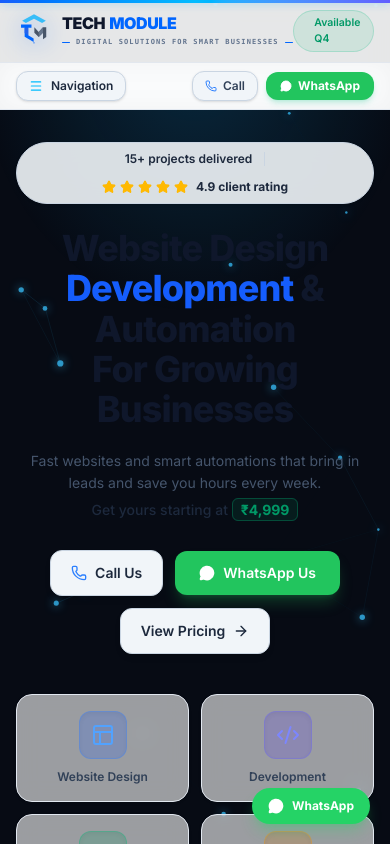
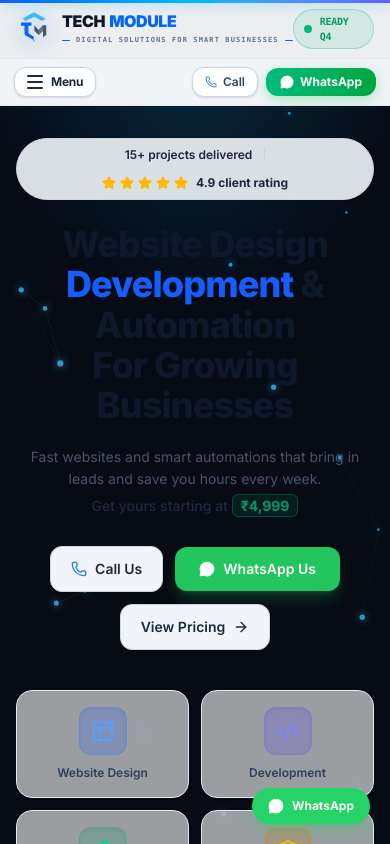
Before and after one commit to Dhruv26-k/tech-module, a Next.js app: page / in a window 390 px wide. Shown: the top 844 px of the page. Built offline with nearby package versions, Linux system fonts and the light colour scheme.

Commit message:
Feat: implement cyber-HUD mobile navbar with morphing icon, radar beacon, and staggered glass drawer

```diff
--- a/src/components/layout/Navbar.tsx
+++ b/src/components/layout/Navbar.tsx
@@ -3,15 +3,13 @@
 import { useState } from "react";
 import Link from "next/link";
 import { usePathname } from "next/navigation";
-import { motion, AnimatePresence, useScroll, useSpring } from "motion/react";
+import { motion, AnimatePresence, useScroll, useSpring, type Variants } from "motion/react";
 import {
   Phone,
   Sun,
   Moon,
   Play,
   Pause,
-  Menu,
-  X,
   Home,
   Layers,
   Briefcase,
@@ -21,13 +19,14 @@ import {
   Sparkles,
   MessageCircle,
   ArrowRight,
+  Radio,
 } from "lucide-react";
 import { NAV_LINKS, COMPANY_INFO } from "@/data/navigation";
 import { useThemeAnimation } from "@/context/ThemeAnimationContext";
 import { buildWhatsAppUrl } from "@/lib/utils";
 import Logo from "@/components/ui/Logo";
 
-// Helper to assign icons and badges to navigation links
+// Metadata mapping for navigation icons & badges
 const getNavMeta = (href: string) => {
   switch (href) {
     case "/":
@@ -35,7 +34,7 @@ const getNavMeta = (href: string) => {
     case "/services":
       return { icon: Layers, badge: "5" };
     case "/portfolio":
-      return { icon: Briefcase, badge: "New" };
+      return { icon: Briefcase, badge: "Live" };
     case "/pricing":
       return { icon: Tag, badge: "₹4.9k" };
     case "/about":
@@ -43,10 +42,42 @@ const getNavMeta = (href: string) => {
     case "/blog":
       return { icon: BookOpen, badge: null };
     case "/contact":
-      return { icon: Sparkles, badge: "Let's Talk" };
+      return { icon: Sparkles, badge: "24h Quote" };
     default:
       return { icon: ArrowRight, badge: null };
   }
+};
+
+const menuVariants: Variants = {
+  closed: {
+    opacity: 0,
+    height: 0,
+    transition: {
+      duration: 0.25,
+      ease: [0.32, 0.72, 0, 1],
+      when: "afterChildren",
+    },
+  },
+  open: {
+    opacity: 1,
+    height: "auto",
+    transition: {
+      duration: 0.35,
+      ease: [0.16, 1, 0.3, 1],
+      staggerChildren: 0.05,
+      delayChildren: 0.05,
+    },
+  },
+};
+
+const itemVariants: Variants = {
+  closed: { opacity: 0, y: -10, scale: 0.96 },
+  open: {
+    opacity: 1,
+    y: 0,
+    scale: 1,
+    transition: { type: "spring", stiffness: 320, damping: 24 },
+  },
 };
 
 export default function Navbar() {
@@ -55,7 +86,7 @@ export default function Navbar() {
   const { isDark, toggleTheme, isAnimationActive, toggleAnimation } =
     useThemeAnimation();
 
-  // Scroll Progress Physics
+  // Top Scroll Progress Line
   const { scrollYProgress } = useScroll();
   const scaleX = useSpring(scrollYProgress, {
     stiffness: 100,
@@ -74,23 +105,22 @@ export default function Navbar() {
 
   return (
     <>
-      {/* Dynamic Top Scroll Progress Indicator */}
+      {/* 1. Neon Top Progress Laser */}
       <motion.div
         style={{ scaleX }}
-        className="fixed top-0 left-0 right-0 h-[2.5px] bg-gradient-to-r from-blue-600 via-sky-400 to-indigo-500 origin-left z-[100] shadow-[0_0_8px_rgba(56,189,248,0.6)]"
+        className="fixed top-0 left-0 right-0 h-[2.5px] bg-gradient-to-r from-blue-600 via-sky-400 to-indigo-500 origin-left z-[100] shadow-[0_0_12px_rgba(56,189,248,0.8)]"
       />
 
-      <header className="sticky top-0 z-50 w-full border-b border-slate-200 dark:border-sky-500/10 bg-white/90 dark:bg-[#070b14]/90 backdrop-blur-md transition-colors">
+      <header className="sticky top-0 z-50 w-full border-b border-slate-200/80 dark:border-sky-500/10 bg-white/90 dark:bg-[#070b14]/90 backdrop-blur-xl transition-colors">
         {/* ========================================================
-            1. DESKTOP HEADER (Single Row, Visible on lg and up)
+            DESKTOP HEADER (Single Row, Visible on lg and up)
            ======================================================== */}
         <div className="hidden lg:flex mx-auto max-w-7xl items-center justify-between px-6 lg:px-8 py-3">
-          {/* Brand Logo */}
           <div onClick={handleNavClick} className="cursor-pointer shrink-0">
             <Logo />
           </div>
 
-          {/* Center Pill Nav with Gliding Spring Background */}
+          {/* Gliding Spring Nav Pill */}
           <nav className="flex items-center gap-1 rounded-full border border-slate-200 dark:border-sky-500/15 bg-slate-100/80 dark:bg-slate-900/60 px-4 py-1.5 backdrop-blur-md shadow-sm">
             {NAV_LINKS.map((item) => {
               const isActive = pathname === item.href;
@@ -107,7 +137,7 @@ export default function Navbar() {
                   {isActive && (
                     <motion.div
                       layoutId="active-desktop-pill"
-                      className="absolute inset-0 rounded-full bg-blue-600 shadow-sm z-[-1]"
+                      className="absolute inset-0 rounded-full bg-blue-600 shadow-md shadow-blue-500/30 z-[-1]"
                       transition={{ type: "spring", stiffness: 380, damping: 30 }}
                     />
                   )}
@@ -117,12 +147,11 @@ export default function Navbar() {
             })}
           </nav>
 
-          {/* Right Controls */}
+          {/* Desktop Right Controls */}
           <div className="flex items-center gap-2.5">
-            {/* Theme Switcher */}
             <motion.button
               whileTap={{ scale: 0.9 }}
-              whileHover={{ scale: 1.05 }}
+              whileHover={{ scale: 1.08 }}
               type="button"
               onClick={toggleTheme}
               aria-label="Toggle Theme"
@@ -131,10 +160,9 @@ export default function Navbar() {
               {isDark ? <Sun className="h-4 w-4" /> : <Moon className="h-4 w-4" />}
             </motion.button>
 
-            {/* Animation Toggle */}
             <motion.button
               whileTap={{ scale: 0.9 }}
-              whileHover={{ scale: 1.05 }}
+              whileHover={{ scale: 1.08 }}
               type="button"
               onClick={toggleAnimation}
               aria-label={isAnimationActive ? "Pause animations" : "Resume animations"}
@@ -148,12 +176,11 @@ export default function Navbar() {
               )}
             </motion.button>
 
-            {/* Call Now */}
             <motion.a
               whileTap={{ scale: 0.94 }}
-              whileHover={{ scale: 1.03 }}
+              whileHover={{ scale: 1.04 }}
               href={`tel:${COMPANY_INFO.phone}`}
-              className="flex items-center gap-2 rounded-full bg-blue-600 px-4 py-2 text-sm font-semibold text-white shadow-md shadow-blue-600/25 hover:bg-blue-500 transition-colors"
+              className="flex items-center gap-2 rounded-full bg-blue-600 px-4 py-2 text-sm font-semibold text-white shadow-md shadow-blue-600/30 hover:bg-blue-500 transition-colors"
             >
               <Phone className="h-3.5 w-3.5 fill-current" />
               <span>Call Now</span>
@@ -162,63 +189,84 @@ export default function Navbar() {
         </div>
 
         {/* ========================================================
-            2. MOBILE TWO-TIER HEADER (Visible on screens < lg)
+            UNIQUE CYBER TWO-TIER MOBILE HEADER (< lg)
            ======================================================== */}
         <div className="flex flex-col w-full lg:hidden">
-          {/* TIER 1: Dedicated Brand Logo + Status */}
-          <div className="flex items-center justify-between px-4 py-2.5 border-b border-slate-200/80 dark:border-slate-800/80">
+          {/* TIER 1: Brand Space + Pulsing Radar Beacon */}
+          <div className="flex items-center justify-between px-4 py-2 border-b border-slate-200/60 dark:border-slate-800/60 bg-slate-50/40 dark:bg-[#070b14]/60">
             <div onClick={handleNavClick} className="cursor-pointer shrink-0">
               <Logo />
             </div>
 
-            <span className="inline-flex items-center gap-1.5 text-emerald-600 dark:text-emerald-400 font-semibold bg-emerald-500/10 border border-emerald-500/20 px-2.5 py-1 rounded-full text-[10.5px]">
-              <span className="h-1.5 w-1.5 rounded-full bg-emerald-500 dark:bg-emerald-400 animate-ping" />
-              Available Q4
+            {/* Radar Pulse Badge */}
+            <div className="flex items-center gap-2 px-2.5 py-1 rounded-full border border-emerald-500/30 bg-emerald-500/10 text-emerald-600 dark:text-emerald-400">
+              <span className="relative flex h-2 w-2">
+                <span className="animate-ping absolute inline-flex h-full w-full rounded-full bg-emerald-400 opacity-75" />
+                <span className="relative inline-flex rounded-full h-2 w-2 bg-emerald-500" />
+              </span>
+              <span className="text-[10px] font-mono font-bold tracking-tight uppercase">
+                Ready Q4
               </span>
             </div>
+          </div>
 
-          {/* TIER 2: Navigation & Action Bar */}
-          <div className="flex items-center justify-between px-4 py-2 bg-slate-50/60 dark:bg-slate-950/50 backdrop-blur-md">
-            {/* Menu Toggle Button */}
+          {/* TIER 2: Floating Dynamic Control Strip */}
+          <div className="flex items-center justify-between px-3.5 py-2 bg-slate-100/70 dark:bg-slate-950/80 backdrop-blur-xl">
+            {/* Morphing Animated Menu Capsule */}
             <motion.button
-              whileTap={{ scale: 0.94 }}
+              whileTap={{ scale: 0.93 }}
               type="button"
               onClick={() => setMobileMenuOpen(!mobileMenuOpen)}
               aria-label="Toggle navigation menu"
-              className="flex items-center gap-2 px-3 py-1.5 rounded-xl border border-slate-300 dark:border-slate-700 bg-slate-100 dark:bg-slate-900/90 text-xs font-semibold text-slate-800 dark:text-slate-200 shadow-sm"
+              className={`flex items-center gap-2 px-3 py-1.5 rounded-xl border transition-all shadow-sm ${
+                mobileMenuOpen
+                  ? "border-sky-500/50 bg-sky-500/10 text-sky-500 dark:text-sky-300 shadow-[0_0_12px_rgba(56,189,248,0.2)]"
+                  : "border-slate-300 dark:border-slate-800 bg-white dark:bg-slate-900/90 text-slate-800 dark:text-slate-200"
+              }`}
             >
-              {mobileMenuOpen ? (
-                <>
-                  <X className="h-3.5 w-3.5 text-rose-500" />
-                  <span>Close</span>
-                </>
-              ) : (
-                <>
-                  <Menu className="h-3.5 w-3.5 text-sky-400" />
-                  <span>Navigation</span>
-                </>
-              )}
+              {/* Morphing Hamburger SVG */}
+              <div className="relative w-4 h-3.5 flex flex-col justify-between items-center">
+                <motion.span
+                  animate={mobileMenuOpen ? { rotate: 45, y: 5.5 } : { rotate: 0, y: 0 }}
+                  transition={{ type: "spring", stiffness: 350, damping: 25 }}
+                  className="w-full h-[2px] bg-current rounded-full origin-center"
+                />
+                <motion.span
+                  animate={mobileMenuOpen ? { opacity: 0, scaleX: 0 } : { opacity: 1, scaleX: 1 }}
+                  transition={{ duration: 0.15 }}
+                  className="w-full h-[2px] bg-current rounded-full"
+                />
+                <motion.span
+                  animate={mobileMenuOpen ? { rotate: -45, y: -5.5 } : { rotate: 0, y: 0 }}
+                  transition={{ type: "spring", stiffness: 350, damping: 25 }}
+                  className="w-full h-[2px] bg-current rounded-full origin-center"
+                />
+              </div>
+              <span className="text-xs font-bold tracking-tight">
+                {mobileMenuOpen ? "Close" : "Menu"}
+              </span>
             </motion.button>
 
-            {/* Direct Communication Buttons */}
+            {/* Quick Micro-Actions */}
             <div className="flex items-center gap-2">
               <motion.a
-                whileTap={{ scale: 0.94 }}
+                whileTap={{ scale: 0.93 }}
                 href={`tel:${COMPANY_INFO.phone}`}
-                className="flex items-center gap-1.5 rounded-xl border border-slate-300 dark:border-slate-700 bg-slate-100 dark:bg-slate-900 px-3 py-1.5 text-xs font-semibold text-slate-700 dark:text-slate-200 shadow-sm"
+                className="flex items-center gap-1.5 rounded-xl border border-slate-300 dark:border-slate-800 bg-white dark:bg-slate-900 px-3 py-1.5 text-xs font-semibold text-slate-700 dark:text-slate-200 shadow-sm"
               >
                 <Phone className="h-3 w-3 text-blue-500" />
                 <span>Call</span>
               </motion.a>
 
+              {/* Glowing Pulse WhatsApp CTA */}
               <motion.a
-                whileTap={{ scale: 0.94 }}
+                whileTap={{ scale: 0.93 }}
                 href={whatsappUrl}
                 target="_blank"
                 rel="noopener noreferrer"
-                className="flex items-center gap-1.5 rounded-xl bg-[#22c55e] px-3.5 py-1.5 text-xs font-bold text-white shadow-md shadow-emerald-500/20"
+                className="relative overflow-hidden flex items-center gap-1.5 rounded-xl bg-gradient-to-r from-emerald-500 to-green-600 px-3.5 py-1.5 text-xs font-bold text-white shadow-[0_4px_14px_rgba(34,197,94,0.35)]"
               >
-                <MessageCircle className="h-3 w-3 fill-white" />
+                <MessageCircle className="h-3.5 w-3.5 fill-white" />
                 <span>WhatsApp</span>
               </motion.a>
             </div>
@@ -226,55 +274,60 @@ export default function Navbar() {
         </div>
 
         {/* ========================================================
-            3. ANIMATED MOBILE DRAWER MENU (AnimatePresence)
+            ANIMATED CYBER HUD DRAWER (Staggered Grid Unfold)
            ======================================================== */}
         <AnimatePresence>
           {mobileMenuOpen && (
             <motion.div
-              initial={{ opacity: 0, height: 0 }}
-              animate={{ opacity: 1, height: "auto" }}
-              exit={{ opacity: 0, height: 0 }}
-              transition={{ duration: 0.22, ease: "easeInOut" }}
-              className="overflow-hidden w-full border-t border-slate-200 dark:border-sky-500/20 bg-white/95 dark:bg-[#070b14]/98 backdrop-blur-2xl shadow-2xl lg:hidden"
+              variants={menuVariants}
+              initial="closed"
+              animate="open"
+              exit="closed"
+              className="overflow-hidden w-full border-t border-sky-500/20 bg-slate-900/95 dark:bg-[#070b14]/98 backdrop-blur-2xl shadow-[0_20px_50px_rgba(0,0,0,0.5)] lg:hidden"
             >
-              <div className="px-4 py-4 space-y-3">
-                {/* In-Drawer Controls: Theme & Animation */}
-                <div className="flex items-center justify-between pb-3 border-b border-slate-200 dark:border-slate-800/80">
-                  <span className="text-[11px] font-mono text-slate-500 dark:text-slate-400 uppercase tracking-wider">
-                    Menu & Preferences
+              <div className="px-4 py-4 space-y-3.5">
+                {/* HUD Header Bar: Status & Hardware Micro-Switches */}
+                <div className="flex items-center justify-between pb-3 border-b border-slate-800/80">
+                  <div className="flex items-center gap-2">
+                    <Radio className="w-3.5 h-3.5 text-sky-400 animate-pulse" />
+                    <span className="text-[11px] font-mono tracking-wider uppercase text-slate-400 font-semibold">
+                      Tech Module HUD
                     </span>
+                  </div>
 
                   <div className="flex items-center gap-2">
+                    {/* Dark/Light Switch */}
                     <motion.button
-                      whileTap={{ scale: 0.92 }}
+                      whileTap={{ scale: 0.88, rotate: 180 }}
                       type="button"
                       onClick={toggleTheme}
                       aria-label="Toggle Theme"
-                      className="flex items-center gap-1.5 px-2.5 py-1 rounded-lg border border-slate-200 dark:border-slate-800 bg-slate-100 dark:bg-slate-900 text-slate-700 dark:text-slate-300 text-xs font-medium"
+                      className="flex items-center gap-1.5 px-2.5 py-1 rounded-lg border border-slate-700 bg-slate-800 text-slate-200 text-[11px] font-medium shadow-inner"
                     >
                       {isDark ? (
-                        <Sun className="h-3.5 w-3.5 text-amber-400" />
+                        <Sun className="h-3 w-3 text-amber-400" />
                       ) : (
-                        <Moon className="h-3.5 w-3.5 text-sky-400" />
+                        <Moon className="h-3 w-3 text-sky-400" />
                       )}
                       <span>{isDark ? "Light" : "Dark"}</span>
                     </motion.button>
 
+                    {/* Animation Switch */}
                     <motion.button
-                      whileTap={{ scale: 0.92 }}
+                      whileTap={{ scale: 0.88 }}
                       type="button"
                       onClick={toggleAnimation}
                       aria-label="Toggle Animation"
-                      className="flex items-center gap-1.5 px-2.5 py-1 rounded-lg border border-slate-200 dark:border-slate-800 bg-slate-100 dark:bg-slate-900 text-slate-700 dark:text-slate-300 text-xs font-medium"
+                      className="flex items-center gap-1.5 px-2.5 py-1 rounded-lg border border-slate-700 bg-slate-800 text-slate-200 text-[11px] font-medium shadow-inner"
                     >
                       {isAnimationActive ? (
                         <>
-                          <Pause className="h-3.5 w-3.5 text-sky-400" />
+                          <Pause className="h-3 w-3 text-sky-400" />
                           <span>Pause</span>
                         </>
                       ) : (
                         <>
-                          <Play className="h-3.5 w-3.5 fill-current text-emerald-400 ml-0.5" />
+                          <Play className="h-3 w-3 fill-current text-emerald-400 ml-0.5" />
                           <span>Play</span>
                         </>
                       )}
@@ -282,7 +335,7 @@ export default function Navbar() {
                   </div>
                 </div>
 
-                {/* 2-Column Links Grid with Full-Width Contact Link */}
+                {/* Staggered Navigation Grid */}
                 <nav className="grid grid-cols-2 gap-2">
                   {NAV_LINKS.map((item) => {
                     const { icon: Icon, badge } = getNavMeta(item.href);
@@ -290,16 +343,21 @@ export default function Navbar() {
                     const isContact = item.href === "/contact";
 
                     return (
+                      <motion.div
+                        key={item.href}
+                        variants={itemVariants}
+                        whileTap={{ scale: 0.95 }}
+                        className={isContact ? "col-span-2" : "col-span-1"}
+                      >
                         <Link
-                        key={item.href}
                           href={item.href}
                           onClick={handleNavClick}
                           className={`flex items-center justify-between p-2.5 rounded-xl border transition-all ${
                             isContact
-                            ? "col-span-2 border-sky-500/50 bg-gradient-to-r from-blue-600/15 via-sky-600/10 to-transparent text-slate-900 dark:text-white shadow-sm"
+                              ? "border-sky-500/50 bg-gradient-to-r from-blue-600/25 via-sky-600/15 to-transparent text-white shadow-[0_0_15px_rgba(56,189,248,0.15)]"
                               : isActive
-                            ? "border-sky-500/40 bg-blue-600/10 dark:bg-blue-600/20 text-blue-600 dark:text-sky-400 font-semibold"
-                            : "border-slate-200 dark:border-slate-800 bg-slate-50/80 dark:bg-slate-950/70 text-slate-700 dark:text-slate-200"
+                              ? "border-sky-400/60 bg-blue-600/20 text-sky-300 font-semibold shadow-[0_0_12px_rgba(56,189,248,0.2)]"
+                              : "border-slate-800/80 bg-slate-950/60 text-slate-300 hover:border-slate-700"
                           }`}
                         >
                           <div className="flex items-center gap-2.5">
@@ -308,37 +366,38 @@ export default function Navbar() {
                                 isContact
                                   ? "bg-blue-600 text-white shadow-sm"
                                   : isActive
-                                ? "bg-blue-600/20 text-blue-600 dark:text-sky-400"
-                                : "bg-slate-200/80 dark:bg-slate-800 text-slate-600 dark:text-slate-400"
+                                  ? "bg-sky-400/20 text-sky-300"
+                                  : "bg-slate-800 text-slate-400"
                               }`}
                             >
                               <Icon className="h-3.5 w-3.5" />
                             </div>
                             <div className="flex flex-col text-left">
-                            <span className="text-xs font-semibold leading-tight">
+                              <span className="text-xs font-semibold leading-tight text-white">
                                 {isContact ? "Contact Us" : item.label}
                               </span>
                               {isContact && (
-                              <span className="text-[10px] text-slate-500 dark:text-slate-400 font-normal">
-                                Get a fixed proposal in 24 hours
+                                <span className="text-[10px] text-slate-400 font-normal">
+                                  Instant response • Fixed quote
                                 </span>
                               )}
                             </div>
                           </div>
 
                           {isContact ? (
-                          <div className="flex items-center gap-1 text-xs font-semibold text-blue-600 dark:text-sky-400 shrink-0">
+                            <div className="flex items-center gap-1 text-xs font-semibold text-sky-400 shrink-0">
                               <span>Let&apos;s Talk</span>
                               <ArrowRight className="h-3.5 w-3.5" />
                             </div>
                           ) : (
                             badge && (
-                            <span className="text-[9px] font-mono px-1.5 py-0.5 rounded bg-sky-500/15 dark:bg-sky-500/20 text-blue-600 dark:text-sky-400 border border-sky-500/20 shrink-0">
+                              <span className="text-[9px] font-mono px-1.5 py-0.5 rounded bg-sky-500/20 text-sky-300 border border-sky-500/30 shrink-0">
                                 {badge}
                               </span>
                             )
                           )}
                         </Link>
+                      </motion.div>
                     );
                   })}
                 </nav>
```
Lines whose indentation alone changed are shown as unchanged.
